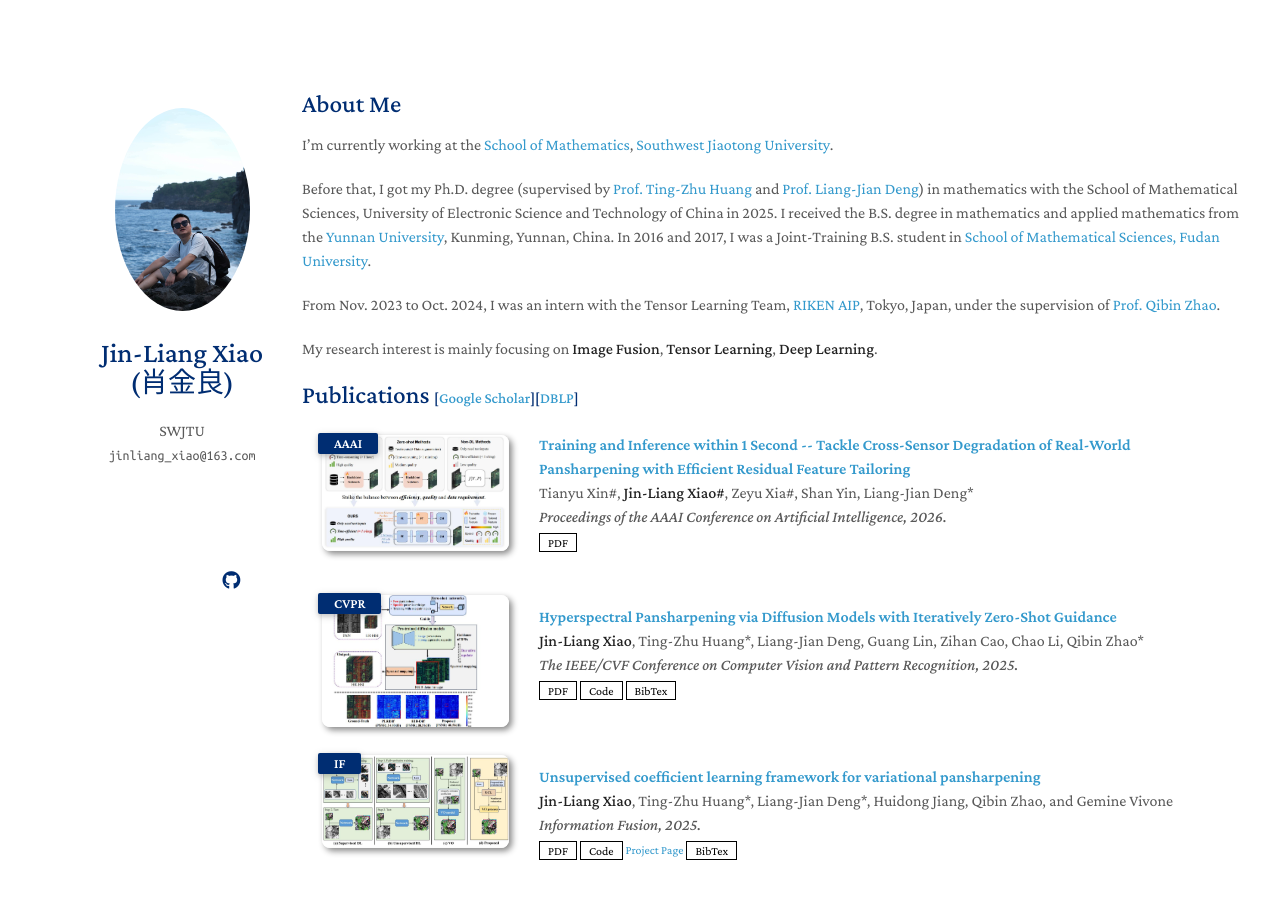
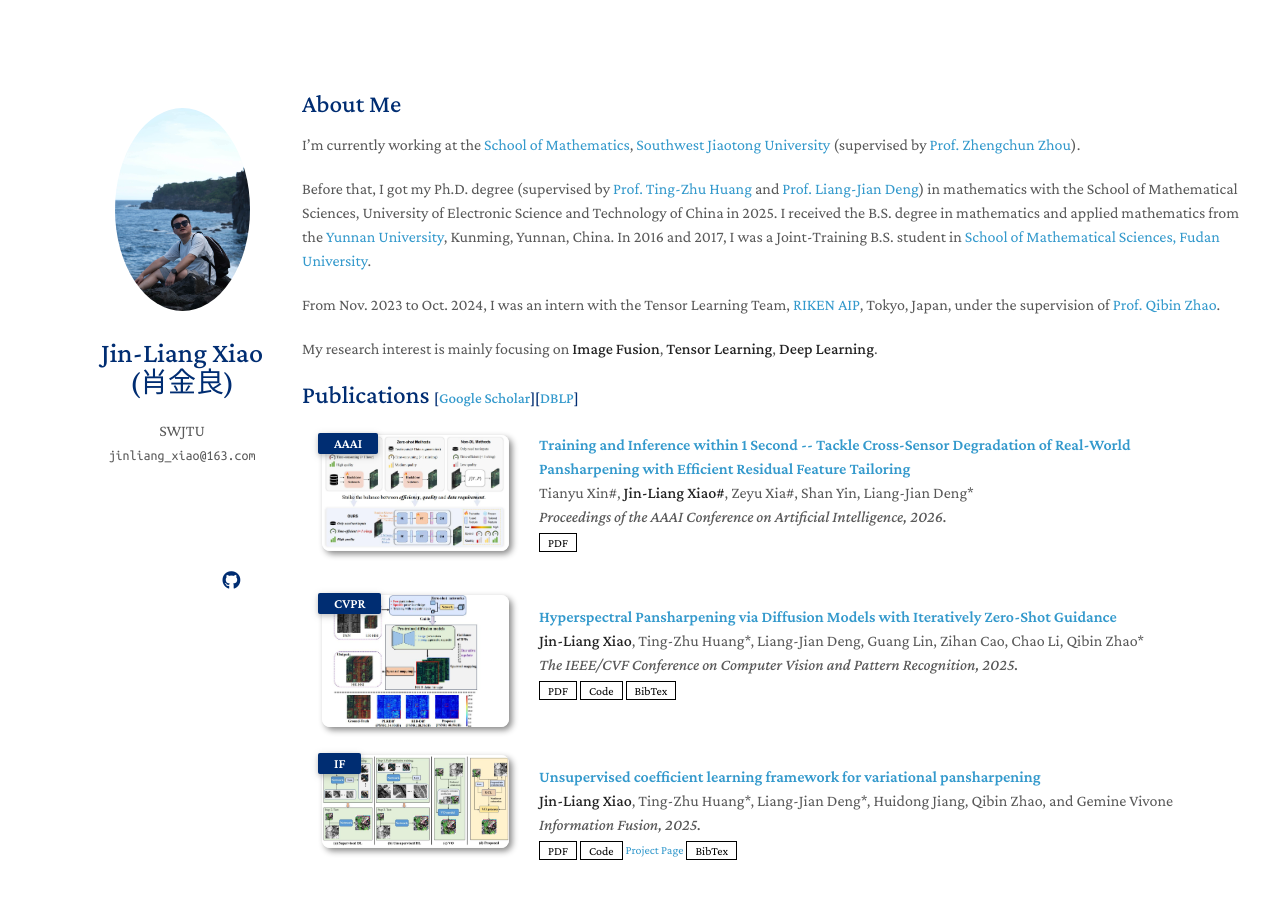
Before and after one commit to Jin-liangXiao/Jin-liangXiao.github.io, a Jekyll site: the page built from index.md, in a window 1280 px wide and 900 px high. Built offline with Jekyll 4.4.1, drawn with Linux system fonts in a browser that asks for light colours; nearby versions of some CDN libraries; a style sheet for code colours, icons or effects is not loaded; our own code applies the rules of GitHub Pages for plain Markdown files.

Commit message:
Update index.md

```diff
--- a/index.md
+++ b/index.md
@@ -4,7 +4,7 @@
 
 ## About Me
 
-I'm currently working at the [School of Mathematics](https://maths.swjtu.edu.cn/), [Southwest Jiaotong University](https://www.swjtu.edu.cn/).
+I'm currently working at the [School of Mathematics](https://maths.swjtu.edu.cn/), [Southwest Jiaotong University](https://www.swjtu.edu.cn/) (supervised by [Prof. Zhengchun Zhou](https://scholar.google.com/citations?user=F66k0moAAAAJ&hl=zh-CN)).
 
 Before that, I got my Ph.D. degree (supervised by [Prof. Ting-Zhu Huang](https://www.math.uestc.edu.cn/info/1081/2041.htm) and [Prof. Liang-Jian Deng](https://liangjiandeng.github.io/)) in mathematics with the School of Mathematical Sciences, University of Electronic Science and Technology of China in 2025. I received the B.S. degree in mathematics and applied mathematics from the [Yunnan University](https://www.ynu.edu.cn), Kunming, Yunnan, China.
 In 2016 and 2017, I was a Joint-Training B.S. student in [School of Mathematical Sciences, Fudan University](https://math.fudan.edu.cn/).
```
